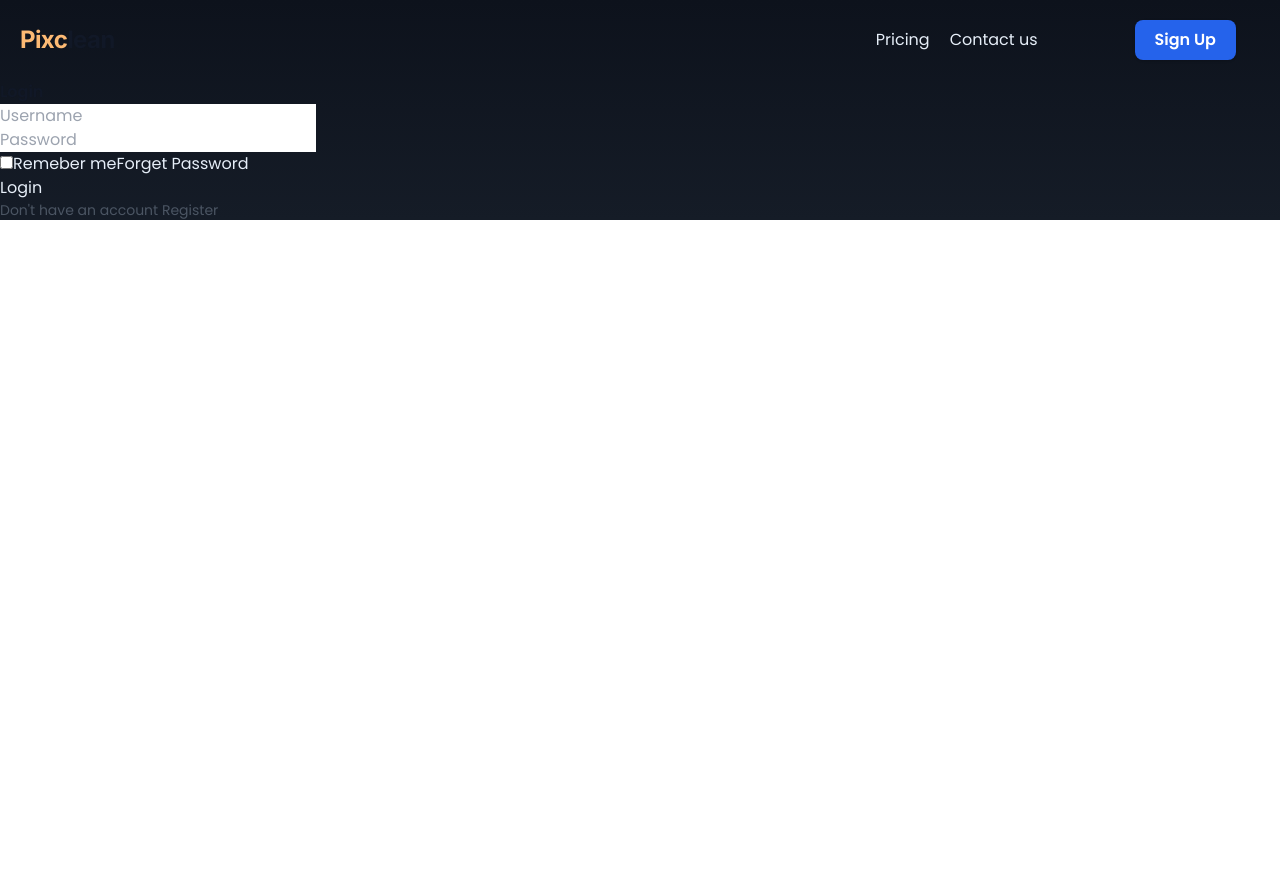
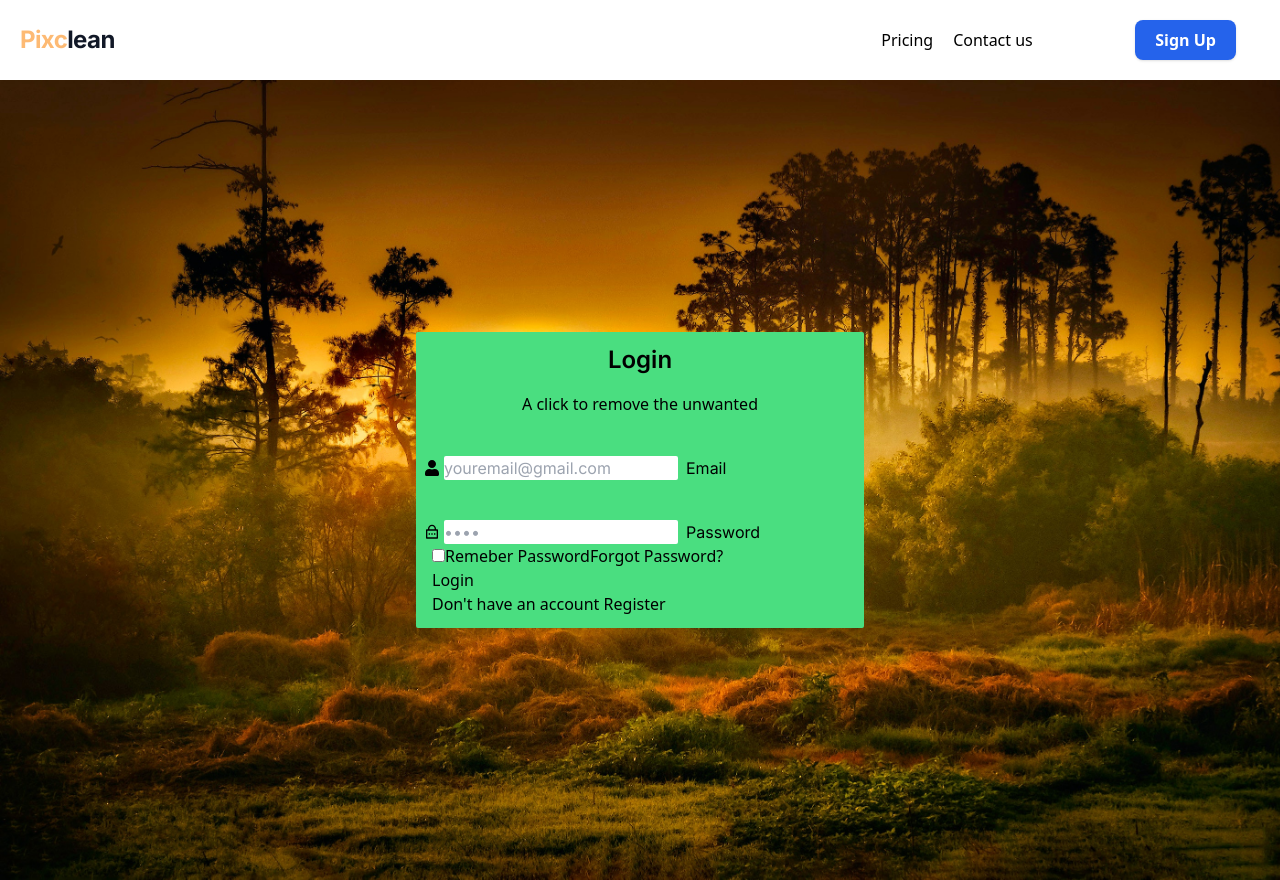
Before and after one commit to Dachenna/bg-removal, a React (Vite) app: page /login in a window 1280 px wide. Before the commit the page ends 800 px from the top, so only its background shows below. Built offline with nearby package versions, Linux system fonts and the light colour scheme.

Commit message:
modified:   Auth/login.jsx 	modified:   index.html 	modified:   package-lock.json 	modified:   package.json 	new file:   public/login-bg.jpg 	modified:   src/Pages/Home.jsx 	modified:   src/Pages/Layout.jsx 	modified:   src/Pages/Navbar.jsx 	modified:   src/index.css

```diff
--- a/Auth/login.jsx
+++ b/Auth/login.jsx
@@ -1,55 +1,48 @@
+// import React, { useState } from "react";
+import { FaUser } from "react-icons/fa";
+import { RiLockPasswordLine } from "react-icons/ri";
 
-import React, { useState } from "react";
+export const Login = () => {
 
-export const Login = ({ navigate }) => {
-  const [email, setEmail] = useState("");
-  const [password, setPassword] = useState("");
-  const [loading, setLoading] = useState(false);
-  const [error, setError] = useState("");
-
-  const handleSubmit = async (e) => {
-    e.preventDefault();
-    setError("");
-    if (!email || !password) {
-      setError("Please enter both email and password.");
-      return;
-    }
-    setLoading(true);
-    try {
-      // placeholder auth - replace with real API call
-      await new Promise((r) => setTimeout(r, 700));
-      if (navigate) navigate("/");
-      else console.log("Signed in (dev):", email);
-    } catch (err) {
-      setError("Sign in failed. Try again.");
-    } finally {
-      setLoading(false);
-    }
-  };
 
   return (
-    <main className="wrapper">
+    <main className="relative min-h-screen flex items-center justify-center complete">
+      <div className="wrapper">
+        <div className="form-box login">
+          <div className=" text-center">
+             <h1 className="font-header text-2xl mb-4">Login</h1>
+             <p className="font-body">A click to remove the unwanted</p>
+          </div>
+
           <form action="">
-        <h1>Login</h1>
             <div className="input-box">
-          <input type="text" placeholder="Username"  required/>
+              <span className="icons"><FaUser /></span>
+              <input type="email" required  placeholder="youremail@gmail.com"/>
+              <label className="ml-2">Email</label>
             </div>
 
             <div className="input-box">
-          <input type="password" placeholder="Password"  required/>
+              <span className="icons"><RiLockPasswordLine /></span>
+              <input type="password" required placeholder="••••" />
+              <label className="ml-2">Password</label>
             </div>
 
             <div className="remeber">
-          <label><input type="checkbox" />Remeber me</label>
-          <a href="#">Forget Password</a>
+              <label >
+                <input type="checkbox" />
+                Remeber Password
+              </label>
+              <a href="#">Forgot Password?</a>
+            </div>
+          </form>
+
+          <button type="submit" className="btn">Login</button>
+          <div className="register">
+            <p>Don't have an account<a href="#" className="register-link"> Register</a></p>
+          </div>
+        </div>
       </div>
 
-        <button type="submit">Login</button>
-
-        <div className="register-link">
-          <p>Don't have an account <a href="#">Register</a></p>
-        </div>
-      </form>
     </main>
   );
 };
--- a/index.html
+++ b/index.html
@@ -1,5 +1,5 @@
 <!doctype html>
-<html lang="en">
+<html lang="en" lang="">
   <head>
     <meta charset="UTF-8" />
     <link rel="icon" type="image/svg+xml" href="/vite.svg" />
--- a/package.json
+++ b/package.json
@@ -14,6 +14,7 @@
     "@fontsource/poppins": "^5.2.6",
     "react": "^19.1.0",
     "react-dom": "^19.1.0",
+    "react-icons": "^5.5.0",
     "react-router-dom": "^7.9.3"
   },
   "devDependencies": {
--- a/src/Pages/Home.jsx
+++ b/src/Pages/Home.jsx
@@ -54,20 +54,7 @@ const testimonials = [
 
 export const Home = ({navigate}) => {
   return (
-    <main id="home" className="min-h-screen relative overflow-x-hidden bg-gray-50 dark:bg-gray-900 text-gray-800 dark:text-gray-100">
-      {/* Fixed center orb (behind everything). Large, soft, low-opacity — pointer-events disabled */}
-      <div
-        aria-hidden="true"
-        className="fixed inset-0 flex items-center justify-center pointer-events-none -z-50"
-      >
-        <div
-          className="w-[62vw] max-w-[680px] h-[62vw] max-h-[680px] rounded-full bg-gradient-to-br from-blue-400 to-indigo-600 opacity-25 filter blur-[90px] transform-gpu animate-[pulse_8s_ease-in-out_infinite]"
-          style={{ willChange: "transform, opacity" }}
-        />
-      </div>
-
-
-
+    <main  className="min-h-screen relative overflow-x-hidden dark:bg-gray-900 text-gray-800 dark:text-gray-100">
       {/* Hero */}
       <section className="max-w-7xl mx-auto px-6 py-16 grid grid-cols-1 md:grid-cols-2 gap-10 items-center">
         <div className="z-10">
@@ -108,7 +95,7 @@ export const Home = ({navigate}) => {
 
         {/* Right: uploader / showcase card */}
         <div className="z-10 flex justify-center">
-          <div className="w-full max-w-md bg-white dark:bg-gray-800 rounded-2xl shadow-xl p-6">
+          <div className="w-full max-w-md bg-gray-700 dark:bg-gray-800 rounded-2xl shadow-xl p-6">
             <div className="bg-gray-100 dark:bg-gray-900 rounded-lg p-4 flex items-center justify-center h-61">
               <img
                 src="https://plus.unsplash.com/premium_vector-1744104216555-5a97c3be4b60?q=80&w=880&auto=format&fit=crop&ixlib=rb-4.1.0&ixid=M3wxMjA3fDB8MHxwaG90by1wYWdlfHx8fGVufDB8fHx8fA%3D%3D"
@@ -138,7 +125,7 @@ export const Home = ({navigate}) => {
           {features.map((f, i) => (
             <div
               key={i}
-              className="bg-white dark:bg-gray-800 rounded-xl p-6 shadow hover:shadow-lg transition transform hover:-translate-y-1"
+              className="bg-gray-700 dark:bg-gray-800 rounded-xl p-6 shadow hover:shadow-lg transition transform hover:-translate-y-1"
             >
               <div className="text-blue-600 mb-4">{f.icon}</div>
               <h3 className="font-semibold text-lg mb-1">{f.title}</h3>
@@ -201,7 +188,7 @@ export const Home = ({navigate}) => {
         <h2 className="text-2xl font-semibold mb-6">What our users say</h2>
         <div className="grid grid-cols-1 md:grid-cols-3 gap-6">
           {testimonials.map((t, i) => (
-            <div key={i} className="bg-white dark:bg-gray-800 rounded-xl p-6 shadow">
+            <div key={i} className="bg-gray-700 dark:bg-gray-800 rounded-xl p-6 shadow">
               <div className="flex items-center gap-4">
                 <img src={t.avatar} alt={t.name} className="w-12 h-12 rounded-full object-cover border-2 border-blue-50" />
                 <div>
@@ -221,7 +208,7 @@ export const Home = ({navigate}) => {
         <p className="text-gray-600 dark:text-gray-400 mb-6">Flexible plans for individuals and teams. Upgrade any time.</p>
 
         <div className="grid grid-cols-1 md:grid-cols-3 gap-6">
-          <div className="rounded-xl p-6 bg-white dark:bg-gray-800 shadow hover:-translate-y-2 duration-200 hover:outline hover:outline-indigo-400 hover:text-indigo-400">
+          <div className="rounded-xl p-6 bg-gray-700 dark:bg-gray-800 shadow hover:-translate-y-2 duration-200 hover:outline hover:outline-indigo-400 hover:text-indigo-400">
             <div className="text-sm text-gray-500">Starter</div>
             <div className="text-3xl font-bold my-4">$0 <span className="text-base font-normal">/ month</span></div>
             <ul className="text-sm leading-snug mb-6">
@@ -246,13 +233,13 @@ export const Home = ({navigate}) => {
             <button className="w-full bg-gradient-to-tr from-rose-500 to-fuchsia-600  text-white rounded-md px-4 py-2">Upgrade</button>
           </div>
 
-          <div className="rounded-xl p-6 bg-white dark:bg-gray-800 shadow-lg premium">
+          <div className="rounded-xl p-6 bg-gray-700 dark:bg-gray-800 shadow-lg premium">
             <div className="flex items-center justify-between mb-2">
               <div>
                 <div className="text-sm text-gray-500">Enterprise</div>
-                <div className="text-3xl font-bold my-2">Premium <span className="text-base font-normal">@ $200 / month</span></div>
+                <div className="text-3xl font-bold my-2">Premium <span className="text-base font-normal">@ $25 / month</span></div>
               </div>
-              <div className="text-xs bg-indigo-600 text-white px-2 py-1 rounded-full">Full access</div>
+              <div className="text-xs bg-indigo-600 text-white text-start px-2 py-1 rounded-md">Full access</div>
             </div>
 
             <p className="text-sm text-gray-600 dark:text-gray-300 mb-4">
@@ -267,8 +254,8 @@ export const Home = ({navigate}) => {
             </ul>
 
             <div className="flex gap-3">
-              <button className="flex-1 bg-indigo-600 hover:bg-indigo-700 text-white px-4 py-2 rounded-md">Contact sales</button>
-              <button className="flex-1 border border-gray-200 dark:border-gray-700 px-4 py-2 rounded-md text-white">Request a demo</button>
+              <button className="flex-1 bg-gradient-to-bl from-green-500 to-violet-700 text-white px-4 py-2 rounded-md">Contact sales</button>
+              <button className="flex-1 border border-gray-200 dark:border-gray-700  hover:bg-slate-700 px-4 py-2 rounded-md text-white">Request a demo</button>
             </div>
 
             <p className="mt-3 text-xs text-gray-500">Custom contracts and enterprise terms. Pricing starts at $200/month — contact us for a tailored quote.</p>
--- a/src/Pages/Layout.jsx
+++ b/src/Pages/Layout.jsx
@@ -3,7 +3,7 @@ import React from 'react'
 import { Routes, Route, useNavigate } from 'react-router-dom'
 import { Navbar } from './Navbar'
 import { Home } from './Home'
-import { Login } from '../../Auth/Login'
+import { Login } from '../../Auth/login'
 
 export const Layout = () => {
   const navigate = useNavigate();
--- a/src/Pages/Navbar.jsx
+++ b/src/Pages/Navbar.jsx
@@ -3,7 +3,7 @@ import { navBar } from '../../Constant'
 
 export const Navbar = ({navigate}) => {
   return (
-    <nav className="flex items-center justify-between w-full px-5 py-4">
+    <nav className="back  flex items-center justify-between w-full px-5 py-4">
       <div className='relative'>
         <a href="/" >
           <p className='text-2xl font-extrabold tracking-tight text-gray-900 font-header dark:text-gray-200'><span className='text-2xl text-orange-300 dark:text-orange-400'>Pixc</span>lean</p>
--- a/src/index.css
+++ b/src/index.css
@@ -12,20 +12,49 @@
 }
 
 body {
-  font-family: 'Poppins', sans-serif;
-  background: linear-gradient(180deg, rgba(13,18,28,1) 0%, rgba(21,28,39,1) 100%) no-repeat;
-  color: #e6eef8;
   -webkit-font-smoothing:antialiased;
   -moz-osx-font-smoothing:grayscale;
+  @apply dark:text-white
 }
 
-/* Login background: soft photo + dark gradient overlay for contrast/readability */
-#login{
-  @apply bg-gradient-to-t from-slate-600 to-slate-900 ;
-  background-repeat: no-repeat;
+*{
+  margin: 0;
+  padding: 0;
+  box-sizing: border-box;
+}
+
+h1{
+  @apply font-header font-semibold
+}
+
+p1{
+  @apply  font-normal font-body
+}
+.back{
+  background-color: transparent;
+}
+.premium{
+  @apply hover:border-2 border-blue-300  hover:-translate-y-2 transform duration-150
+}
+.complete{
+  background: url(/login-bg.jpg) no-repeat;
+  background-attachment: fixed;
+  @apply bg-cover
+}
+.wrapper{
+  position: relative;
+ @apply w-[35%]  max-md:w-[65%] px-4 py-3 bg-green-400  rounded-sm ;
 
 }
 
-/* small utility tweaks */
-h1, h2, h3 { @apply font-semibold text-gray-900 dark:text-gray-100; }
-p { @apply text-sm text-gray-600 dark:text-gray-300; }
+.input-box {
+  @apply relative font-header
+}
+
+.input-box input{
+  @apply rounded-sm cursor-text
+}
+
+.icons{
+  @apply relative text-black top-5 -left-2 p-3
+}
```
Also changed, not shown: public/login-bg.jpg (added), 1 other file (tests, documents, lock files or other folders). Lines whose indentation alone changed are shown as unchanged.
